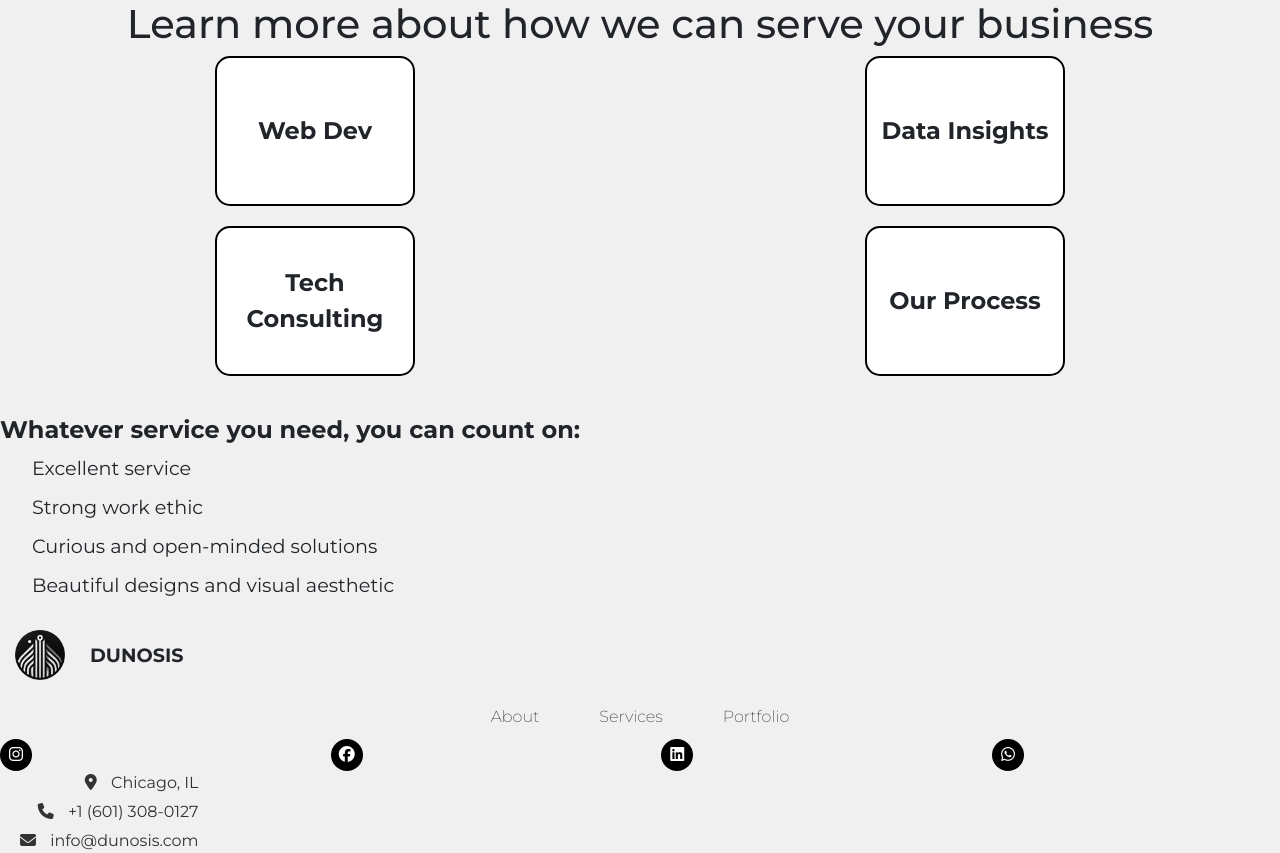
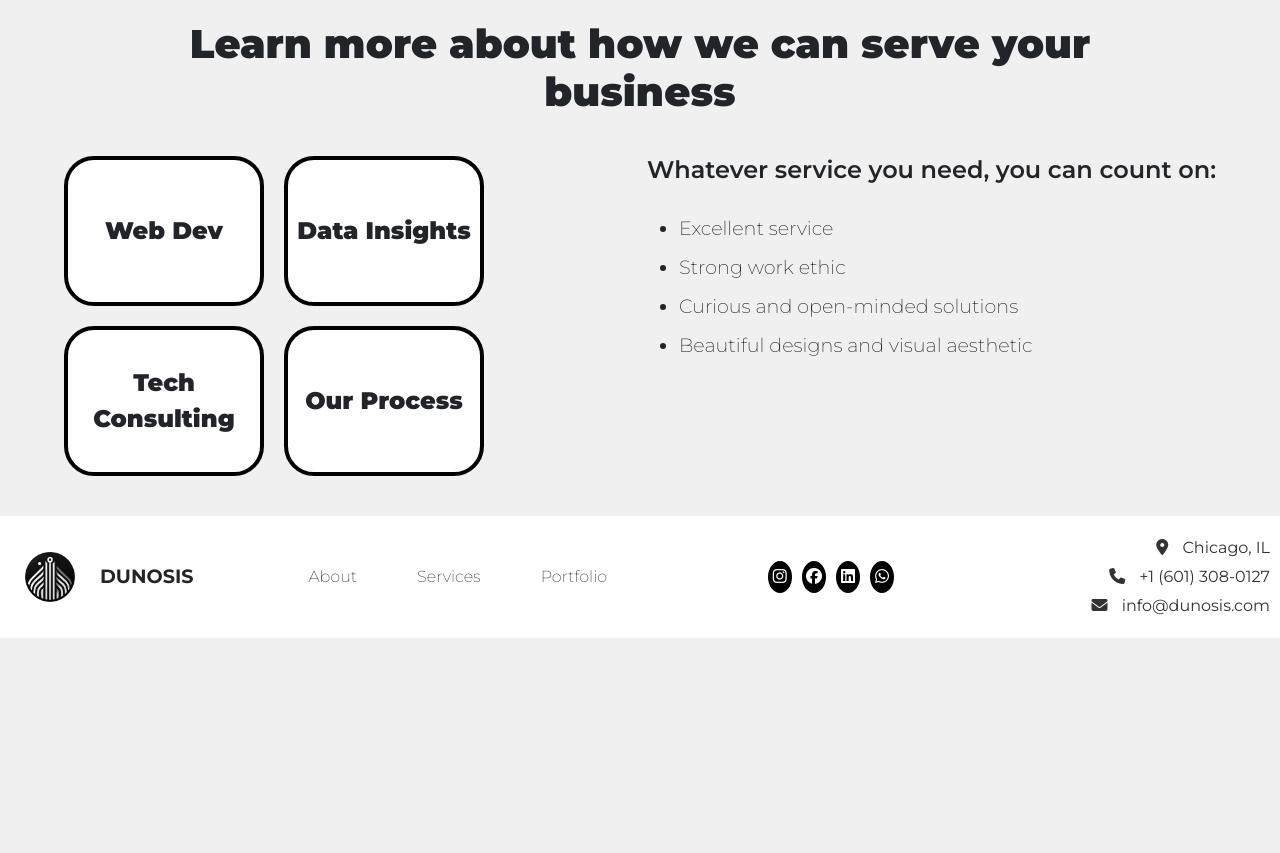
Before and after one commit to wesordonez/Dunosis-Web, a Django app: page /services/ in a window 1280 px wide. Shown: the part 129-982 px from the top of the page. After the commit the page ends 767 px from the top, so only its background shows below. Run offline with Django 5.2, Linux system fonts and the light colour scheme; some libraries are stand-ins or nearby versions.

Commit message:
styled hero section of services page

```diff
--- a/dunosis_site/landing/static/landing/css/services.css
+++ b/dunosis_site/landing/static/landing/css/services.css
@@ -25,7 +25,6 @@ header {
     align-items: center;
     font-size: 20px;
     font-weight: 600;
-    position: sticky;
     top: 0;
     width: 100%;
     background-color: transparent;
@@ -145,15 +144,25 @@ header {
 }
 
 /* Services */
-.service-hero {
+.services-hero {
     text-align: center;
     margin-bottom: 40px;
   }
 
-  .service-hero h1 {
+  .services-hero h1 {
     font-size: 2.5rem;
-    font-weight: bold;
-    margin-bottom: 20px;
+    font-weight: 900;
+    width: 80%;
+    margin: 20px auto 40px auto;
+  }
+
+  .services-hero-content {
+    display: flex;
+    flex-direction: row;
+    justify-content: space-between;
+    gap: 50px;
+    width: 90%;
+    margin: 20px auto;
   }
 
   .service-grid {
@@ -161,21 +170,25 @@ header {
     grid-template-columns: repeat(2, 1fr);
     gap: 20px;
     justify-items: center;
-    margin-bottom: 40px;
   }
 
   .service-card {
     width: 200px;
     height: 150px;
     background-color: white;
-    border: 2px solid black;
-    border-radius: 15px;
+    border: 4px solid black;
+    border-radius: 30px;
     display: flex;
     justify-content: center;
     align-items: center;
     font-size: 1.5rem;
-    font-weight: bold;
+    font-weight: 900;
+    transition: box-shadow 0.3s ease;
   }
+
+    .service-card:hover {
+        box-shadow: 4px 8px 0.1px rgba(0, 0, 0, 1);
+    }
 
   .service-info {
     text-align: left;
@@ -183,20 +196,28 @@ header {
 
   .service-info h2 {
     font-size: 1.5rem;
-    font-weight: bold;
-    margin-bottom: 10px;
+    font-weight: 600;
+    margin-bottom: 30px;
   }
 
   .service-info ul {
-    list-style-type: none;
+    list-style-type: disc;
   }
 
   .service-info ul li {
     font-size: 1.2rem;
+    font-weight: 200;
     margin-bottom: 10px;
   }
 
-  * Footer */
+    @media screen and (max-width: 768px) {
+        .services-hero-content {
+            flex-direction: column;
+            gap: 40px;
+        }
+    }
+
+  /* Footer */
 
 footer {
   display: flex;
--- a/dunosis_site/landing/templates/landing/services.html
+++ b/dunosis_site/landing/templates/landing/services.html
@@ -53,6 +53,7 @@
     <section class="services-hero">
         <h1>Learn more about how we can serve your business</h1>
 
+        <div class="services-hero-content">
             <div class="service-grid">
             <div class="service-card">Web Dev</div>
             <div class="service-card">Data Insights</div>
@@ -68,6 +69,7 @@
                 <li>Curious and open-minded solutions</li>
                 <li>Beautiful designs and visual aesthetic</li>
             </ul>
+            </div>
         </div>
     </section>
 
```
Lines whose indentation alone changed are shown as unchanged.
